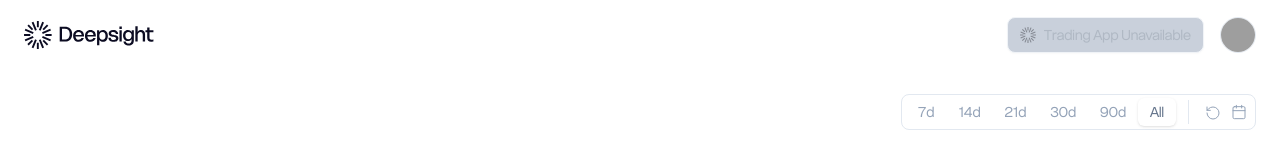
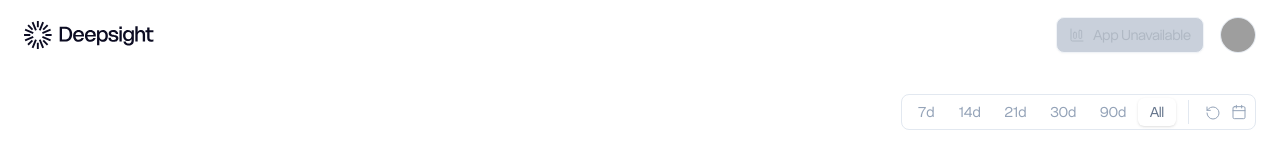
Before and after one commit to codefinger85/Deepsight, a Next.js app: page / in a window 1280 px wide. Shown: the top 146 px of the page. Built offline with nearby package versions, Linux system fonts and the light colour scheme; no server answers; the database is empty; grey boxes are pictures that could not be loaded.

Commit message:
more styling tweaks

```diff
--- a/src/app/components/site-header.tsx
+++ b/src/app/components/site-header.tsx
@@ -1,6 +1,7 @@
 "use client"
 
 import { IconCirclePlusFilled, IconSettings, IconMoon, IconLogout, IconUser } from "@tabler/icons-react"
+import { ChartColumnBig } from "lucide-react"
 import { useState, useEffect } from "react"
 import Image from "next/image"
 
@@ -131,9 +132,9 @@ export function SiteHeader() {
             disabled={!isInstalled && !canInstall}
             className="bg-button-secondary border border-border-primary rounded-lg text-text-secondary font-normal hover:bg-button-muted disabled:bg-bg-muted disabled:cursor-not-allowed gap-2 shadow-sm"
           >
-            <DeepsightIcon className="text-primary" />
+            <ChartColumnBig className="text-text-secondary" strokeWidth={1.5} />
             <span>
-              {isInstalled ? "Launch Trading App" : canInstall ? "Install Trading App" : "Trading App Unavailable"}
+              {isInstalled ? "Launch App" : canInstall ? "Install App" : "App Unavailable"}
             </span>
           </Button>
           <DropdownMenu>
```
